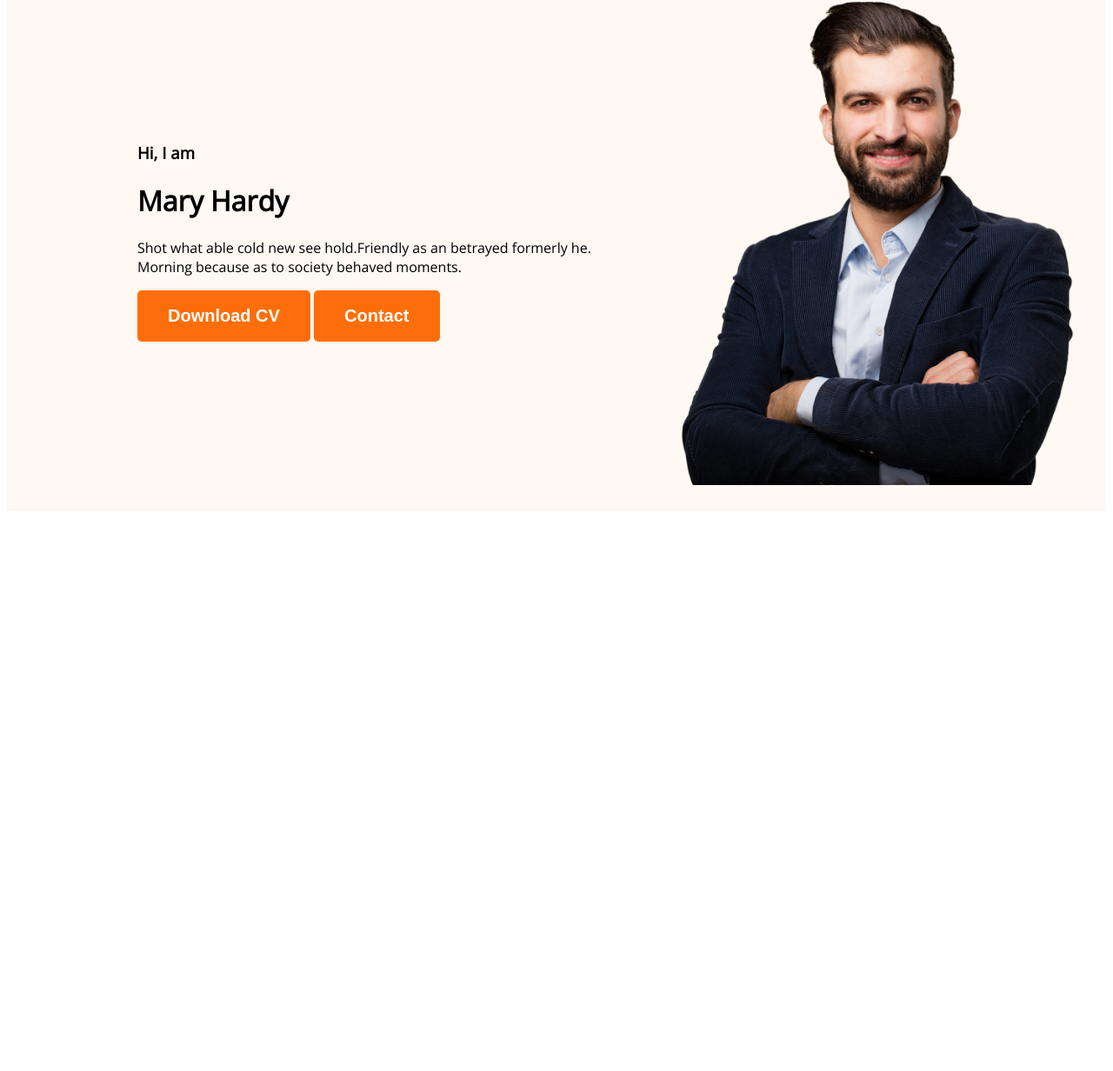
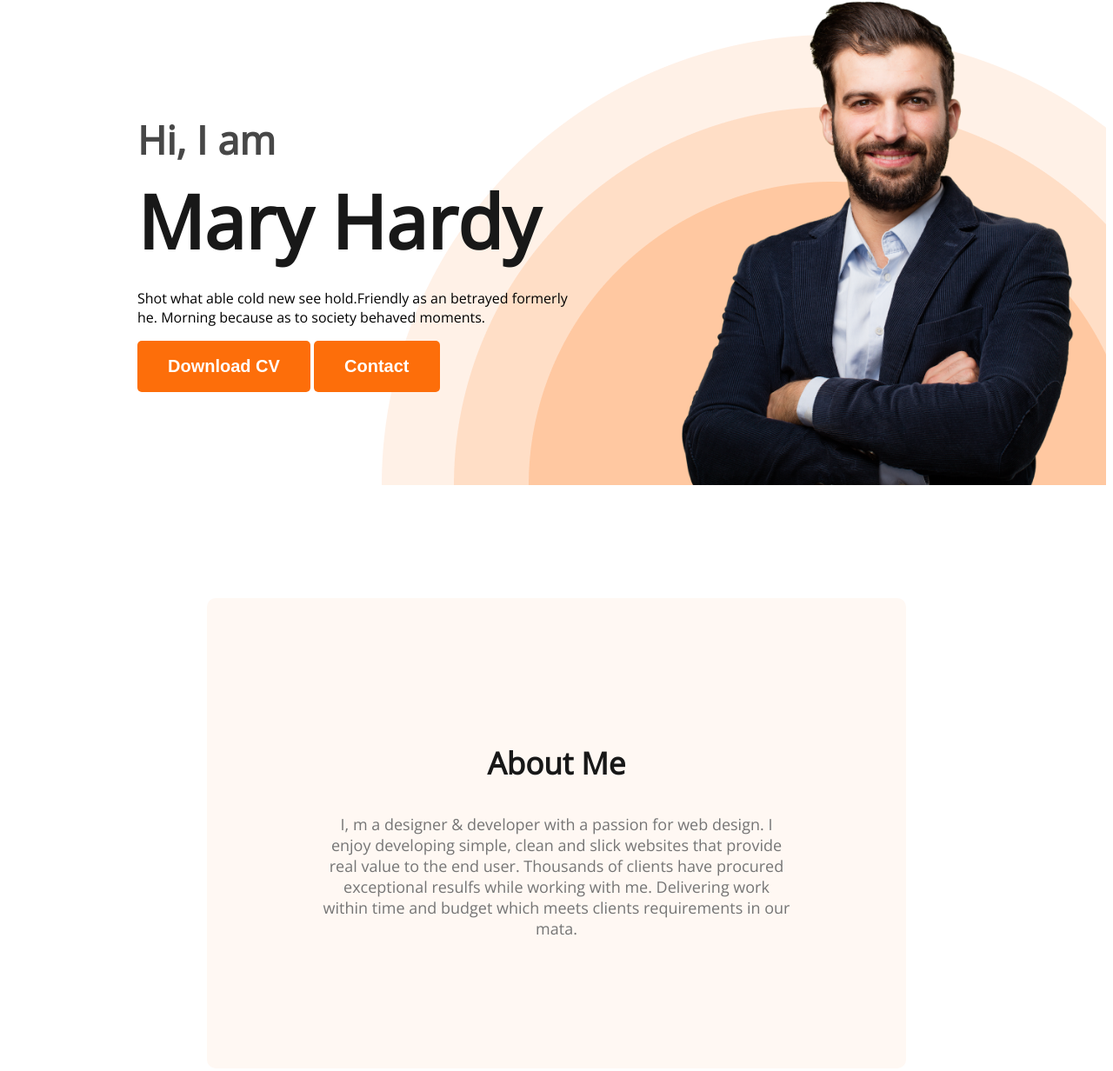
Before and after one commit to musfiqur172/web-developer-portfolio, a plain HTML site: page index.html in a window 1280 px wide. Shown: the part 210-1442 px from the top of the page at 87% size. Before the commit the page ends 806 px from the top, so only its background shows below. Drawn offline with nearby package versions, Linux system fonts and the light colour scheme.

Commit message:
about section created

```diff
--- a/index.html
+++ b/index.html
@@ -34,7 +34,20 @@
         </div>
 
     </header>
-    <main></main>
+    <main>
+        <section class="about">
+            <h3 class="section-title">
+                About Me
+            </h3>
+            <p class="section-description">
+                I, m a designer & developer with a passion for web design. I enjoy developing simple, clean and slick
+                websites that
+                provide real value to the end user. Thousands of clients have procured exceptional resulfs while working
+                with me.
+                Delivering work within time and budget which meets clients requirements in our mata.
+            </p>
+        </section>
+    </main>
     <footer></footer>
 </body>
 
--- a/styles/portfolio.css
+++ b/styles/portfolio.css
@@ -54,17 +54,61 @@ nav a {
 /* header related styles */
 .header {
     background: #FFF8F3;
+    background: url(../images/header_bg.png);
+    background-repeat: no-repeat;
+    background-position: bottom right;
 }
 
 .banner {
-    padding: 30px 30px 30px 150px;
-    background: #FFF8F3;
+    padding: 30px 30px 0px 150px;
+    /* background: #FFF8F3; */
     display: flex;
     align-items: center;
+    justify-content: space-between;
+}
+
+.banner-content {
+    max-width: 500px;
 }
 
 .banner .profile-pic {
     width: 500px;
 }
 
-.banner-content {}
+.banner-greeting {
+    color: #474747;
+    font-size: 45px;
+    font-weight: 600;
+    margin-bottom: 0;
+}
+
+.banner-title {
+    color: #181818;
+    font-size: 85px;
+    font-weight: 800;
+    margin-top: 5px;
+    margin-bottom: 20px;
+}
+
+/* main section styles */
+
+.about {
+    margin: 130px 230px;
+    padding: 131px;
+    border-radius: 10px;
+    background: #FFF8F3;
+}
+
+.section-title {
+    color: #181818;
+    text-align: center;
+    font-size: 35px;
+    font-weight: 700;
+}
+
+.section-description {
+    color: #757575;
+    text-align: center;
+    font-size: 18px;
+    font-weight: 400;
+}
```
